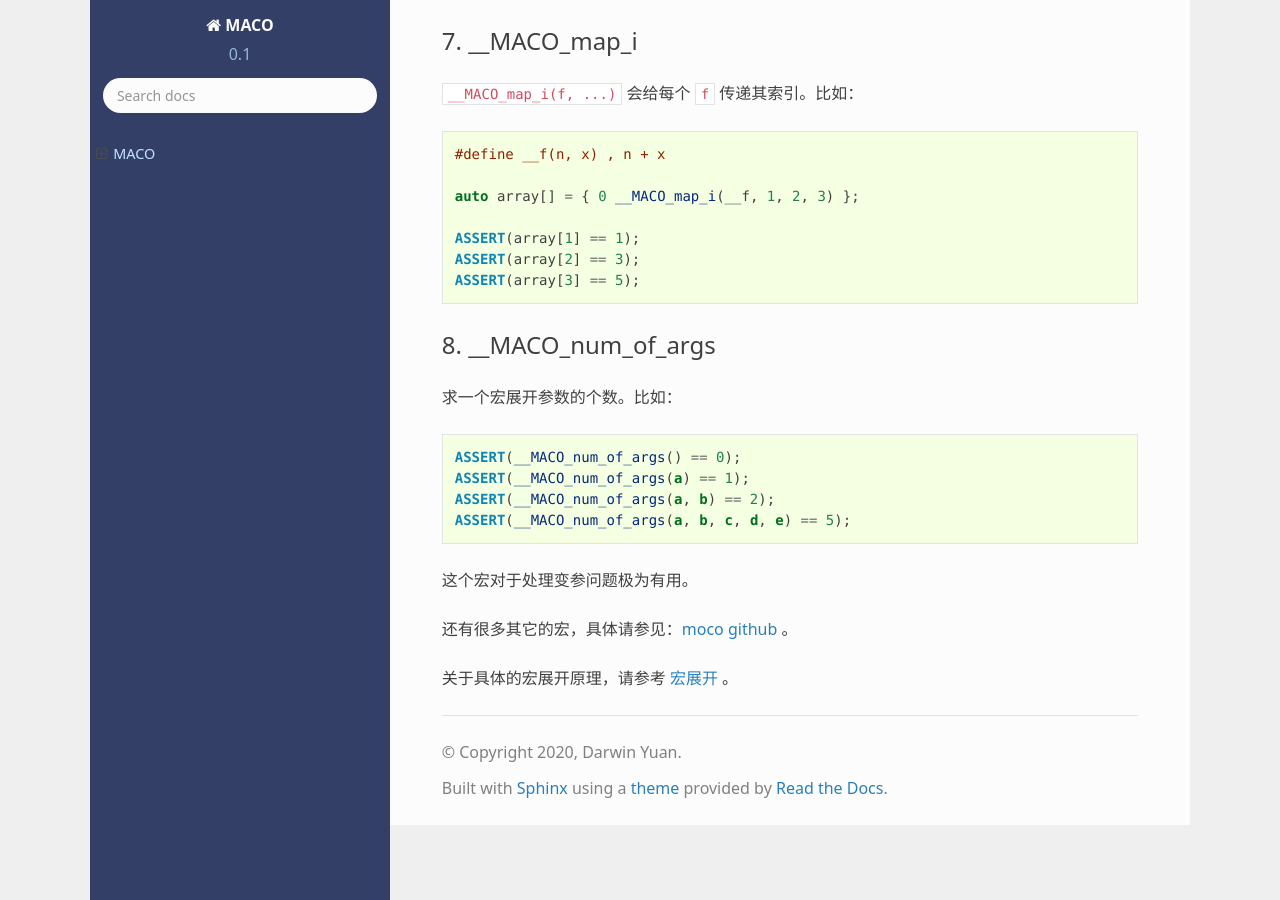
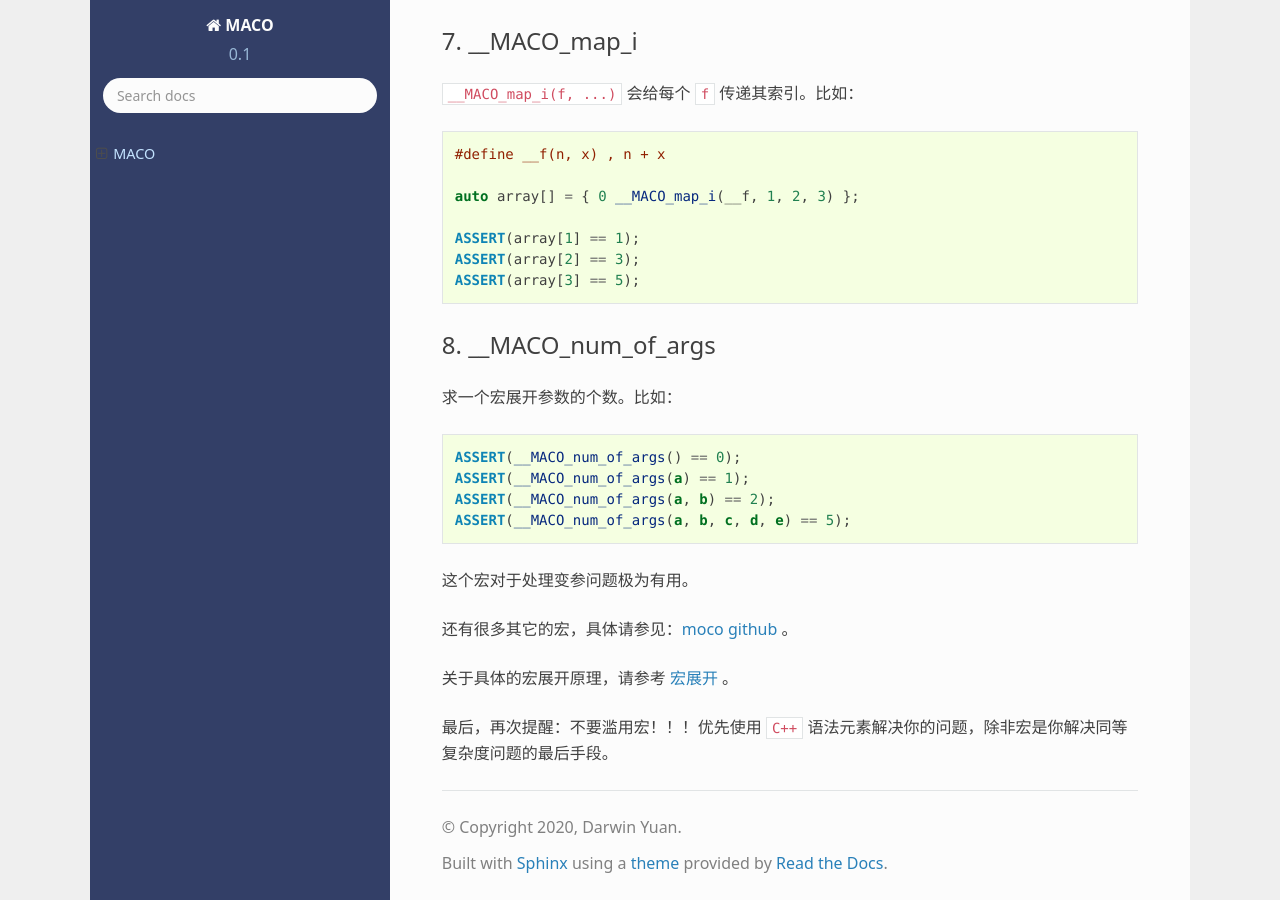
Before and after one commit to godsme/maco, a Sphinx documentation site: the page built from doc/source/index.rst, in a window 1280 px wide and 900 px high, scrolled down 2772 px. Built offline with Sphinx 7.4.7 and the Read the Docs theme 2.0.0, drawn with Linux system fonts in a browser that asks for light colours; formulas are drawn with MathJax 3.

Commit message:
added doc

```diff
--- a/doc/source/index.rst
+++ b/doc/source/index.rst
@@ -162,3 +162,5 @@ MACO
 还有很多其它的宏，具体请参见：`moco github <https://github.com/godsme/maco>`_ 。
 
 关于具体的宏展开原理，请参考 :ref:`宏展开<expand>` 。
+
+最后，再次提醒：不要滥用宏！！！优先使用 ``C++`` 语法元素解决你的问题，除非宏是你解决同等复杂度问题的最后手段。
```
